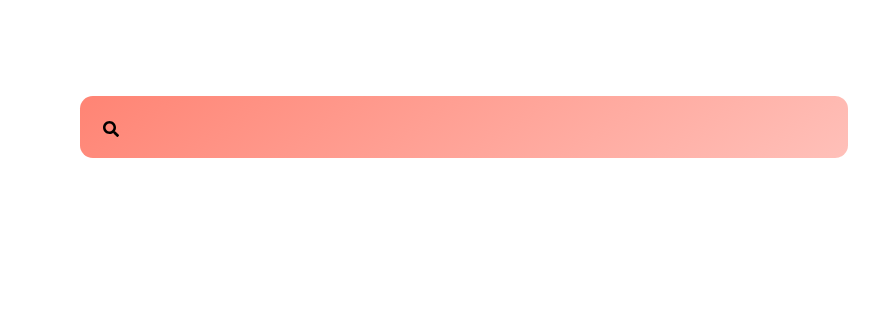
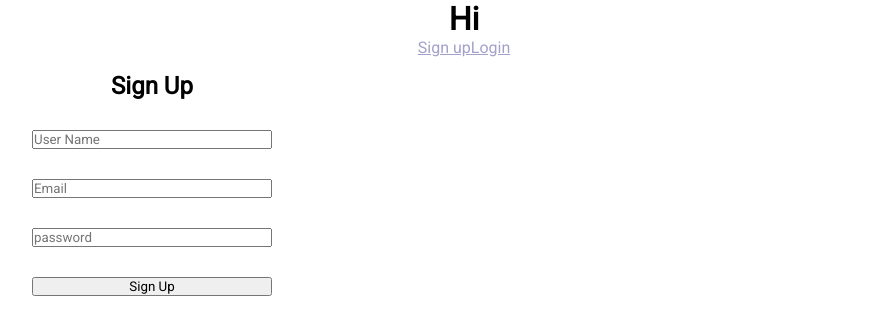
Before and after one commit to YLiu811/one-meal-frontend, a React (Create React App) app in the folder one-meal-app/: page /signup in a window 1280 px wide. Before the commit this address had no page. Shown: the top 334 px of the page, without its empty margins (176-1055 px from the left). Built offline with nearby package versions, Linux system fonts and the light colour scheme.

Commit message:
Reorganized App.js. Signup/login working with other pages

```diff
--- a/one-meal-app/src/App.js
+++ b/one-meal-app/src/App.js
@@ -1,8 +1,7 @@
 import "./App.css";
 import { BrowserRouter } from "react-router-dom";
 import Pages from "./pages/Pages";
-import Search from "./Components/Search";
-// import UserPage from "./Components/UserPage";
+import UserPage from "./Components/UserPage";
 
 function App() {
   // const URL = "http://127.0.0.1:5000/user";
@@ -10,8 +9,7 @@ function App() {
     <div className="App">
       <BrowserRouter>
         {/* <header className="App-header">One-Meal</header> */}
-        {/* <UserPage /> */}
-        <Search />
+        <UserPage />
         <Pages />
       </BrowserRouter>
     </div>
--- a/one-meal-app/src/Components/UserPage.jsx
+++ b/one-meal-app/src/Components/UserPage.jsx
@@ -1,24 +1,31 @@
 import React from 'react'
 import { useState, useEffect } from "react";
 import axios from "axios";
-import Login from "./Components/Login";
-import Signup from "./Components/Signup";
-import NavBar from "./Components/NavBar";
+import Login from '../pages/Login';
+import Signup from "../pages/Signup";
+import NavBar from "./NavBar";
 import { Routes, Route, Navigate } from 'react-router-dom';
-import Home from "./pages/Home";
+import Home from "../pages/Home";
+import Pages from "../pages/Pages";
+import Searched from "../pages/Searched";
+import Recipe from "../pages/Recipe";
 
 function UserPage() {
+  console.log(process.env.REACT_APP_API_KEY)
   const [user, setUser] = useState({});
   const fetchUser = () => {
     const userId = localStorage.getItem("userId");
     if (userId) {
-      console.log(`this is fetch `);
       axios
         .get(`${process.env.REACT_APP_BACKEND_URL}/user/${userId}`)
         .then((response) => {
-          console.log(response.data);
-          const userAPIResCopy = response.data.user;
-          setUser(userAPIResCopy);
+          console.log(response);
+          const usersAPIResCopy = response.data.map((user) => {
+            return {
+              ...user,
+            };
+          });
+          setUser(usersAPIResCopy);
         })
         .catch((error) => {
           console.log(error);
@@ -26,14 +33,24 @@ function UserPage() {
     }
   };
   useEffect(fetchUser, []);
-    return (
-    <div>
+  return (
+    <div className="App">
+      {/* <header className="App-header">One-Meal</header> */}
+      <h1> Hi {user.email} </h1>
+      {/* <Pages /> */}
       <NavBar userProp={user} setUser={setUser} />
       <Routes>
+        <Route path="*" element={<Login userProp={user} setUser={setUser} />} />
         <Route
           path="/home"
           element={<Home userProp={user} setUser={setUser} />}
         />
+        <Route
+          path="/pages"
+          element={<Pages userProp={user} setUser={setUser} />}
+        />
+        <Route path="/searched/:input" element={<Searched />} />
+        <Route path ="/recipe/:id" element={<Recipe />} />
         <Route
           path="/signup"
           element={
@@ -48,7 +65,7 @@ function UserPage() {
           path="/login"
           element={
             user.user_id ? (
-              <Navigate to="/home" />
+              <Navigate to="/pages" />
             ) : (
               <Login userProp={user} setUser={setUser} />
             )
@@ -56,7 +73,7 @@ function UserPage() {
         />
       </Routes>
     </div>
-  )
-};
+  );
+}
 
 export default UserPage;
--- a/one-meal-app/src/pages/Home.jsx
+++ b/one-meal-app/src/pages/Home.jsx
@@ -1,12 +1,13 @@
 import React from 'react'
 import Popular from "../Components/Popular";
-
+import Search from '../Components/Search';
 
 function Home() {
     return (
         <div>
             <h1>One Meal</h1>
             <h2>Your one stop shop to a great meal</h2>
+            <Search />
             <Popular />
         </div>
     )
--- a/one-meal-app/src/Components/Signup.js
+++ b/one-meal-app/src/pages/Login.js
@@ -1,43 +1,36 @@
 import React from "react";
 import { useState } from "react";
+import "./Form.css";
 import axios from "axios";
-import "./Form.css";
 
-export const Signup = (props) => {
-  const [name, setName] = useState("");
+export const Login = (props) => {
   const [email, setEmail] = useState("");
   const [password, setPassword] = useState("");
   const submitForm = (e) => {
     e.preventDefault();
     axios
-      .post(`${process.env.REACT_APP_BACKEND_URL}/user/signup`, {
-        name,
+      .post(`${process.env.REACT_APP_BACKEND_URL}/user/login`, {
         email,
         password,
       })
-      .then((response) => {
-        console.log(response);
-        props.setUser(response.data);
-        localStorage.setItem("userId", response.data.id);
-      })
-      .catch((error) => {
-        console.log(error);
-        alert("USER Exist");
+      .then(
+        (response) => {
+          console.log(response);
+          props.setUser(response.data);
+          localStorage.setItem("userId", response.data.user_id);
+        },
+        [props.user]
+      )
+      .catch((err) => {
+        console.log(err);
+        // setError(err.response.data.message)
+        alert("NO USER");
       });
   };
   return (
     <div>
       <form onSubmit={submitForm}>
-        <h2>Sign Up</h2>
-        <input
-          type="text"
-          name="name"
-          value={name}
-          placeholder="User Name"
-          onChange={(e) => {
-            setName(e.target.value);
-          }}
-        />
+        <h2>Log In</h2>
         <input
           type="text"
           name="email"
@@ -56,8 +49,9 @@ export const Signup = (props) => {
             setPassword(e.target.value);
           }}
         />
-        <input type="submit" value="Sign Up" />
+        <input type="submit" value="Log In" />
       </form>
     </div>
   );
 };
+export default Login;
--- a/one-meal-app/src/pages/Recipe.jsx
+++ b/one-meal-app/src/pages/Recipe.jsx
@@ -31,19 +31,19 @@ function Recipe() {
             <Info>
                 <Button className={active === 'Ingredients' ? 'active' : ''} onClick={() => setActive('Ingredients')}>Ingredients</Button>
                 <Button className={active === 'Instructions'?' active' : ''} onClick={() => setActive('Instructions')}>Instructions</Button>
-                {active === 'Instructions' && (
+                {/* {active === 'Instructions' && (
                     <div>
                         <h3 dangerouslySetInnerHTML={{__html: recipe.summary}}></h3>
                         <h3 dangerouslySetInnerHTML={{__html: recipe.instructions}}></h3>
                     </div>
-                )}
-                {active === 'Ingredients' && (
+                )} */}
+                {/* {active === 'Ingredients' && (
                     <ul>
                         {recipe.extendedIngredients.map((ingredient) =>
                             <li key={ingredient.id}>{ingredient.original}</li>
                         )}
                     </ul>
-                )}
+                )} */}
             </Info>
         </RecipeWrapper>
     );
--- a/one-meal-app/src/Components/Login.js
+++ b/one-meal-app/src/pages/Signup.js
@@ -1,36 +1,43 @@
 import React from "react";
 import { useState } from "react";
+import axios from "axios";
 import "./Form.css";
-import axios from "axios";
 
-export const Login = (props) => {
+export const Signup = (props) => {
+  const [name, setName] = useState("");
   const [email, setEmail] = useState("");
   const [password, setPassword] = useState("");
   const submitForm = (e) => {
     e.preventDefault();
     axios
-      .post(`${process.env.REACT_APP_BACKEND_URL}/user/login`, {
+      .post(`${process.env.REACT_APP_BACKEND_URL}/user/signup`, {
+        name,
         email,
         password,
       })
-      .then(
-        (response) => {
-          console.log(response);
-          props.setUser(response.data);
-          localStorage.setItem("userId", response.data.user_id);
-        },
-        [props.user]
-      )
-      .catch((err) => {
-        console.log(err);
-        // setError(err.response.data.message)
-        alert("NO USER");
+      .then((response) => {
+        console.log(response);
+        props.setUser(response.data);
+        localStorage.setItem("userId", response.data.id);
+      })
+      .catch((error) => {
+        console.log(error);
+        alert("USER Exist");
       });
   };
   return (
     <div>
       <form onSubmit={submitForm}>
-        <h2>Log In</h2>
+        <h2>Sign Up</h2>
+        <input
+          type="text"
+          name="name"
+          value={name}
+          placeholder="User Name"
+          onChange={(e) => {
+            setName(e.target.value);
+          }}
+        />
         <input
           type="text"
           name="email"
@@ -49,8 +56,9 @@ export const Login = (props) => {
             setPassword(e.target.value);
           }}
         />
-        <input type="submit" value="Log In" />
+        <input type="submit" value="Sign Up" />
       </form>
     </div>
   );
 };
+export default Signup;
```
